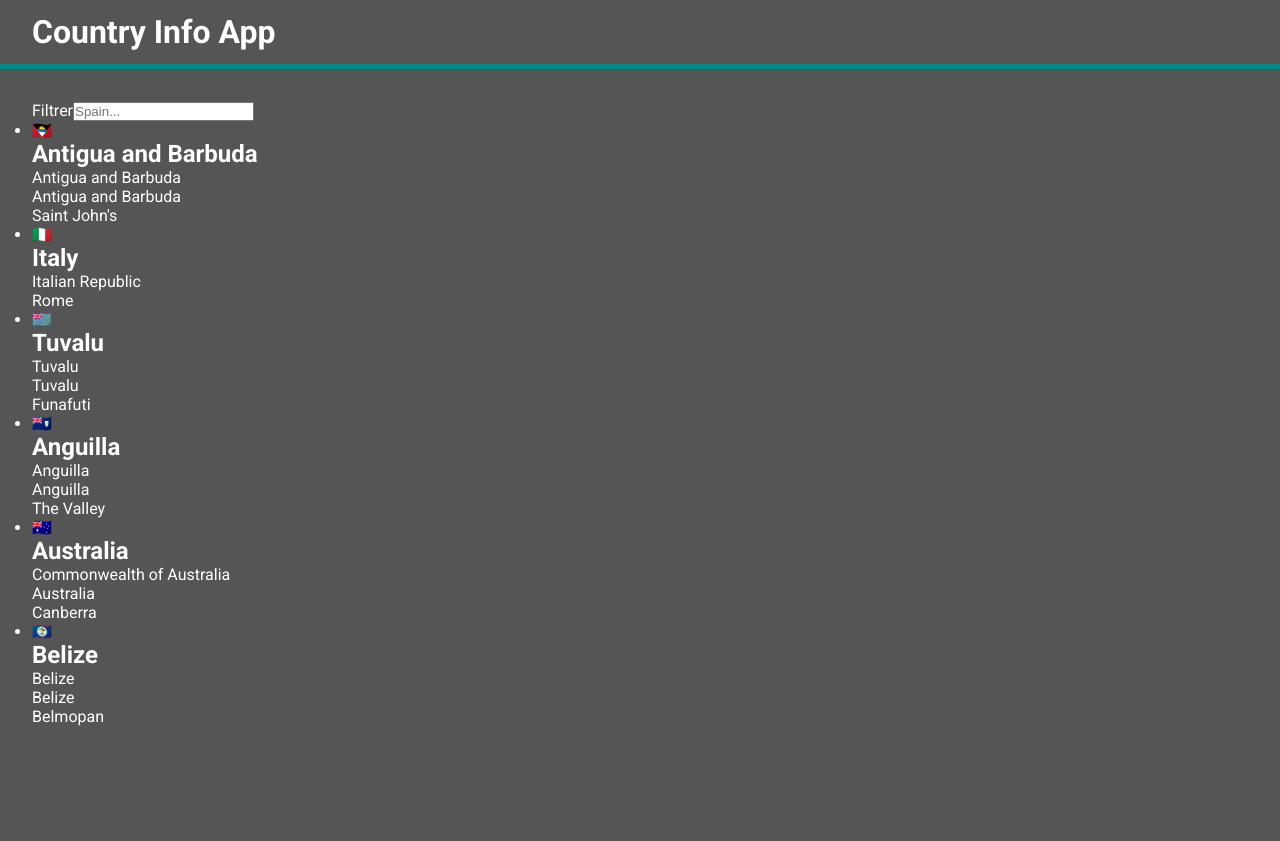
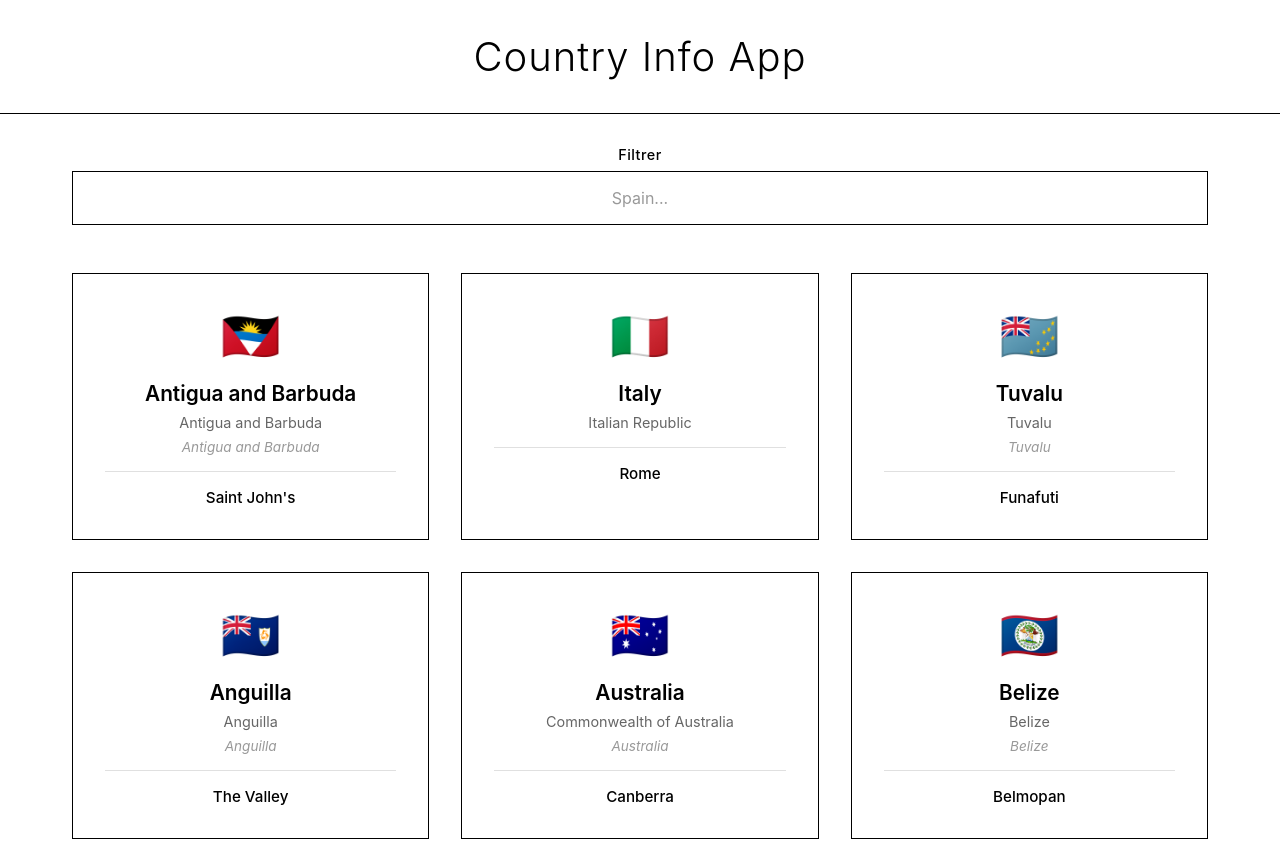
Before and after one commit to estherquiros/Autoevaluaci-n-Intermedia-Modulo-3-Esther, a React (Vite) app: page / in a window 1280 px wide. Shown: the top 841 px of the page. Before the commit the page ends 800 px from the top, so only its background shows below. Built offline with nearby package versions, Linux system fonts and the light colour scheme; a web font is replaced by a local one.

Commit message:
add styles

```diff
--- a/src/components/App.jsx
+++ b/src/components/App.jsx
@@ -159,6 +159,9 @@ function App() {
           })}
         </ul>
       </main>
+      <footer className="footer">
+        <p>&copy; 2025 Country Info App. Adalab.</p>
+      </footer>
     </div>
   );
 }
--- a/src/styles/App.scss
+++ b/src/styles/App.scss
@@ -5,23 +5,162 @@
 }
 
 :root {
-  font-family: "Roboto", Arial, Helvetica, sans-serif;
+  font-family: "Inter", "Helvetica Neue", sans-serif;
 }
 
 body {
-  background-color: #555;
-  color: #fff;
+  background-color: #ffffff;
+  color: #000000;
 }
 
 .header {
-  border-bottom: solid 5px darkcyan;
+  background-color: #ffffff;
+  border-bottom: 1px solid #000000;
+  padding: 2rem 0;
+  text-align: center;
+}
 
-  .title {
-    line-height: 4rem;
-    padding-inline: 2rem;
-  }
+.header .title {
+  font-size: 2.5rem;
+  font-weight: 300;
+  letter-spacing: 1px;
+  color: #000000;
 }
 
 .main {
   padding: 2rem;
+  max-width: 1200px;
+  margin: 0 auto;
 }
+
+.form {
+  width: 100%;
+  margin-bottom: 3rem;
+  text-align: center;
+}
+
+.form label {
+  display: block;
+  margin-bottom: 0.5rem;
+  font-size: 0.9rem;
+  font-weight: 500;
+  letter-spacing: 0.5px;
+  color: #000000;
+}
+
+.form .input {
+  width: 100%;
+  padding: 1rem;
+  border: 1px solid #000000;
+  background-color: #ffffff;
+  color: #000000;
+  font-size: 1rem;
+  font-family: inherit;
+  text-align: center;
+  transition: all 0.3s ease;
+}
+
+.form .input:focus {
+  outline: none;
+  border: 2px solid #000000;
+  box-shadow: inset 0 0 0 3px rgba(0, 0, 0, 0.05);
+}
+
+.form .input::placeholder {
+  color: #999999;
+}
+
+.countries-list {
+  list-style: none;
+  display: grid;
+  grid-template-columns: repeat(3, 1fr);
+  gap: 2rem;
+  margin-top: 2rem;
+}
+
+@media (max-width: 1024px) {
+  .countries-list {
+    grid-template-columns: repeat(2, 1fr);
+    gap: 1.5rem;
+  }
+}
+
+@media (max-width: 640px) {
+  .countries-list {
+    grid-template-columns: 1fr;
+    gap: 1rem;
+  }
+}
+
+.country {
+  border: 1px solid #000000;
+  padding: 2rem;
+  background-color: #ffffff;
+  display: flex;
+  flex-direction: column;
+  align-items: center;
+  text-align: center;
+  transition: all 0.3s ease;
+  list-style: none;
+}
+
+.country:hover {
+  box-shadow: 0 8px 16px rgba(0, 0, 0, 0.1);
+  border-color: #333333;
+}
+
+.country .flag {
+  font-size: 3rem;
+  margin-bottom: 1rem;
+  display: block;
+}
+
+.country .country-body {
+  width: 100%;
+}
+
+.country .country-body .country-name {
+  font-size: 1.3rem;
+  font-weight: 600;
+  margin-bottom: 0.5rem;
+  color: #000000;
+}
+
+.country .country-body .country-official {
+  font-size: 0.9rem;
+  color: #666666;
+  margin-bottom: 0.5rem;
+  font-weight: 400;
+}
+
+.country .country-body .country-native {
+  font-size: 0.85rem;
+  color: #999999;
+  margin-bottom: 1rem;
+  font-style: italic;
+}
+
+.country .country-body .country-capital {
+  font-size: 0.95rem;
+  color: #000000;
+  font-weight: 500;
+  border-top: 1px solid #e0e0e0;
+  padding-top: 1rem;
+  margin-top: 1rem;
+}
+
+.footer {
+  background-color: #000000;
+  color: #ffffff;
+  text-align: center;
+  padding: 2rem;
+  margin-top: 3rem;
+  border-top: 1px solid #333333;
+
+  p {
+    color: white;
+    font-size: 0.9rem;
+    font-weight: 300;
+    letter-spacing: 0.5px;
+  }
+}
```
